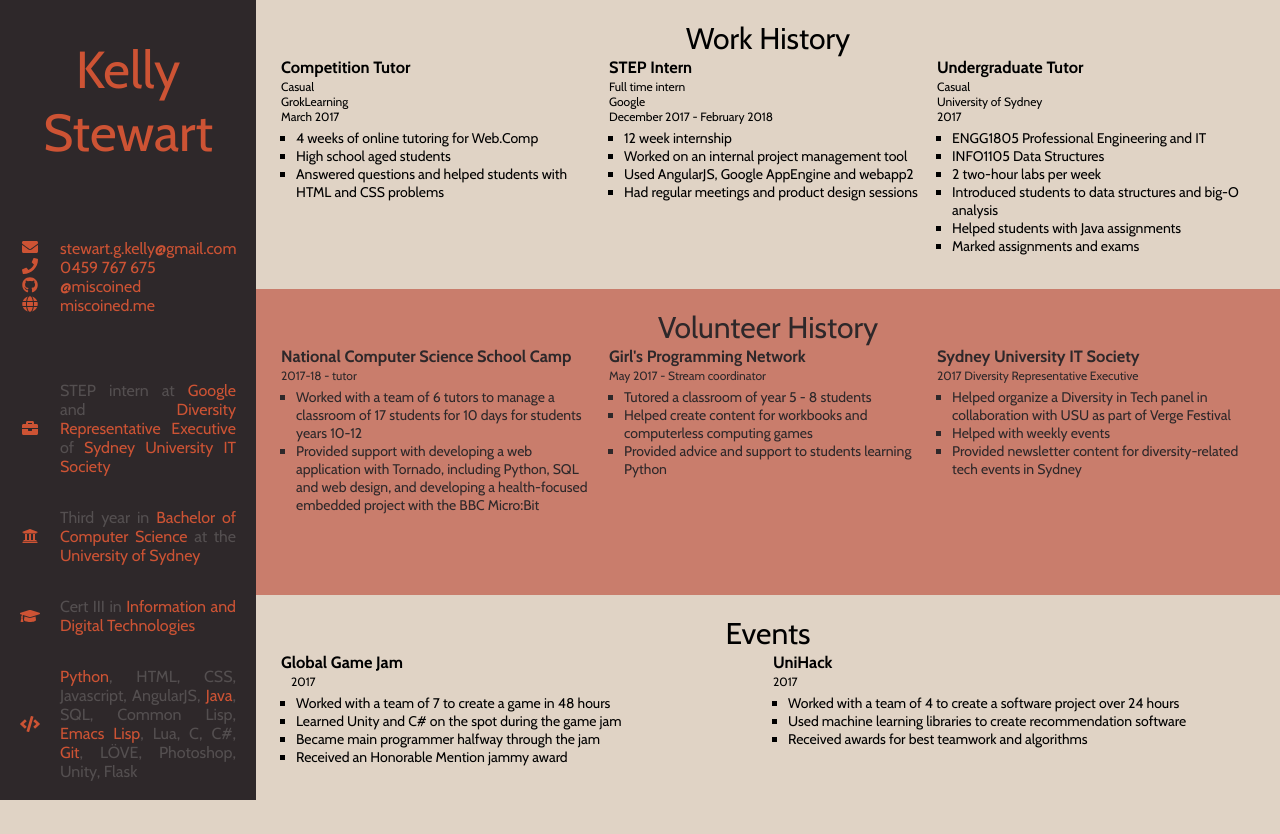
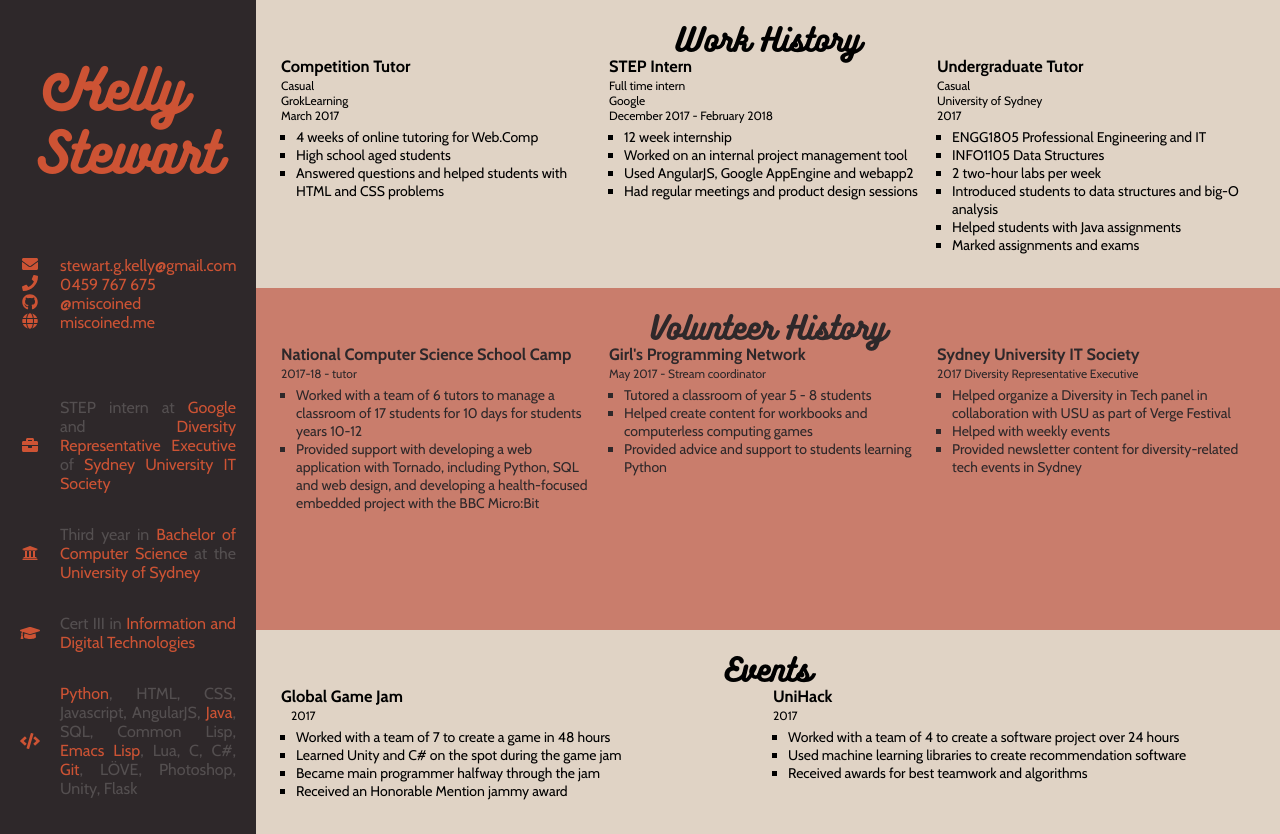
Before and after one commit to miscoined/miscoined.me, a Flask app: page /cv in a window 1280 px wide. Before the commit the page ends 800 px from the top, so only its background shows below. Run offline with Flask 2, Linux system fonts and the light colour scheme; some libraries are stand-ins or nearby versions.

Commit message:
Fix a typo

```diff
--- a/miscoined/static/css/base.css
+++ b/miscoined/static/css/base.css
@@ -1,8 +1,4 @@
 @charset "UTF-8";
-
-html, body {
-  height: 100%;
-}
 
 body {
   margin: 0;
--- a/miscoined/static/css/cv.css
+++ b/miscoined/static/css/cv.css
@@ -38,7 +38,7 @@ body > section {
  }
 
  h1, h2 {
-   fontsvgmily: "Bukhari Script";
+   font-family: "Bukhari Script";
    font-weight: normal;
  }
 
```
